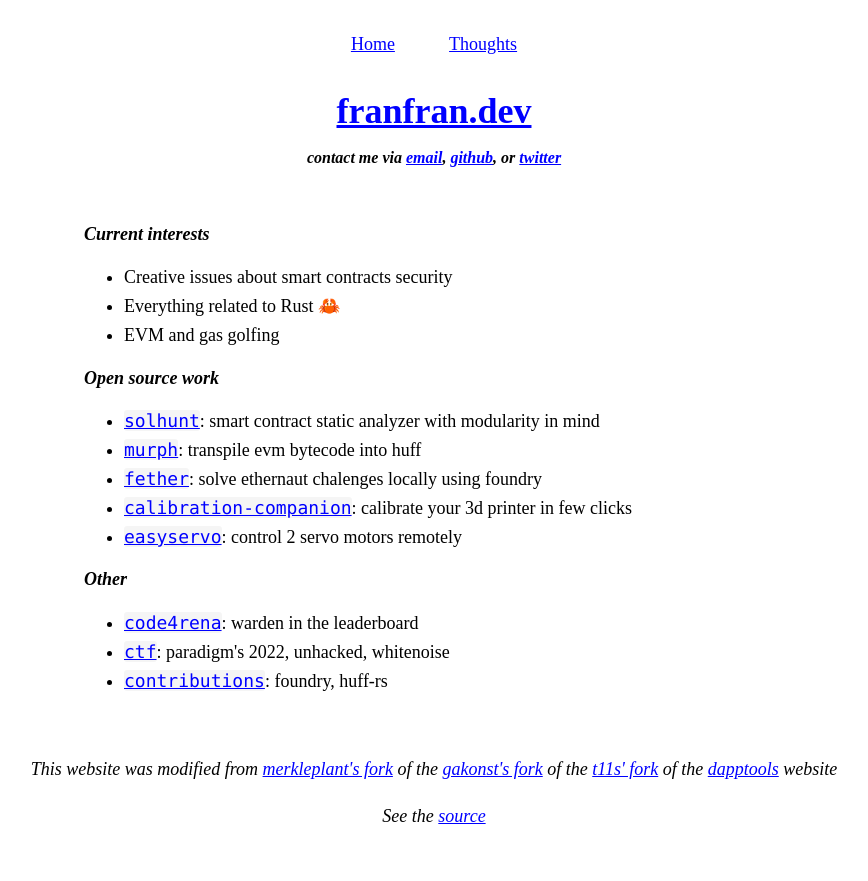
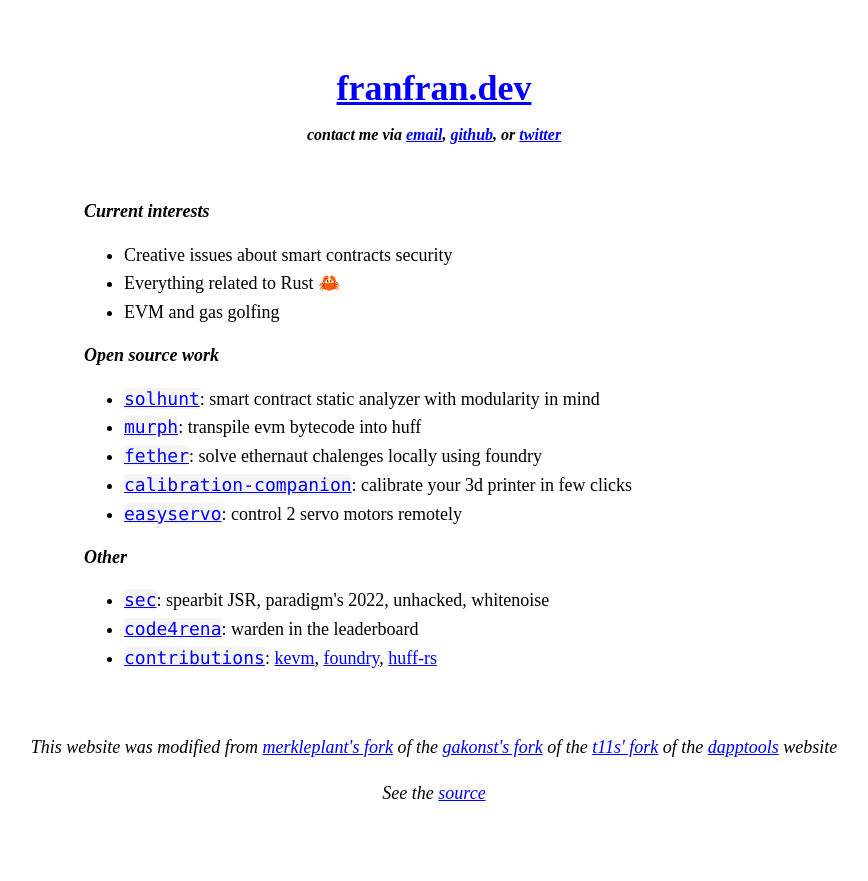
Before and after one commit to iFrostizz/franfran.dev, a plain HTML site: page index.html in a window 1280 px wide. Shown: the whole page, without its empty margins (206-1074 px from the left). Drawn offline with Linux system fonts and the light colour scheme.

Commit message:
update stuffs!

```diff
--- a/index.html
+++ b/index.html
@@ -13,18 +13,18 @@
 <body class="home">
 <div class="home">
     <div id="preamble">
-        <div id="menu">
-            <!-- <p> -->
-            <!-- <ul> -->
-            <!--   <li>Firstmenu</li> -->
-            <!--   <li>Secondmenu</li> -->
-            <!-- </ul> -->
-            <!-- </p> -->
-            <!-- <a href="#">Home</a> -->
-            <!-- <a href="#thoughts">Thoughts</a> -->
-            <a href="./index.html">Home</a>
-            <a href="./thoughts.html">Thoughts</a>
-        </div>
+        <!-- <div id="menu"> -->
+        <!--     <!-1- <p> -1-> -->
+        <!--     <!-1- <ul> -1-> -->
+        <!--     <!-1-   <li>Firstmenu</li> -1-> -->
+        <!--     <!-1-   <li>Secondmenu</li> -1-> -->
+        <!--     <!-1- </ul> -1-> -->
+        <!--     <!-1- </p> -1-> -->
+        <!--     <!-1- <a href="#">Home</a> -1-> -->
+        <!--     <!-1- <a href="#thoughts">Thoughts</a> -1-> -->
+        <!--     <a href="./index.html">Home</a> -->
+        <!--     <a href="./thoughts.html">Thoughts</a> -->
+        <!-- </div> -->
 
         <a href="https://github.com/iFrostizz"><h1 class="title">franfran.dev</h1></a>
 
@@ -80,9 +80,13 @@
             <h2>Other</h2>
             <div>
                 <ul>
+                    <li><a href="#"><code>sec</code></a>: spearbit JSR, paradigm's 2022, unhacked, whitenoise</li>
                     <li><a href="#"><code>code4rena</code></a>: warden in the leaderboard</li>
-                    <li><a href="#"><code>ctf</code></a>: paradigm's 2022, unhacked, whitenoise</li>
-                    <li><a href="#"><code>contributions</code></a>: foundry, huff-rs</li>
+                    <li><a href="#"><code>contributions</code></a>:
+                      <a href="https://github.com/runtimeverification/evm-semantics">kevm</a>,
+                      <a href="">foundry</a>,
+                      <a href="">huff-rs</a>
+                    </li>
                 </ul>
             </div>
         </div>
```
